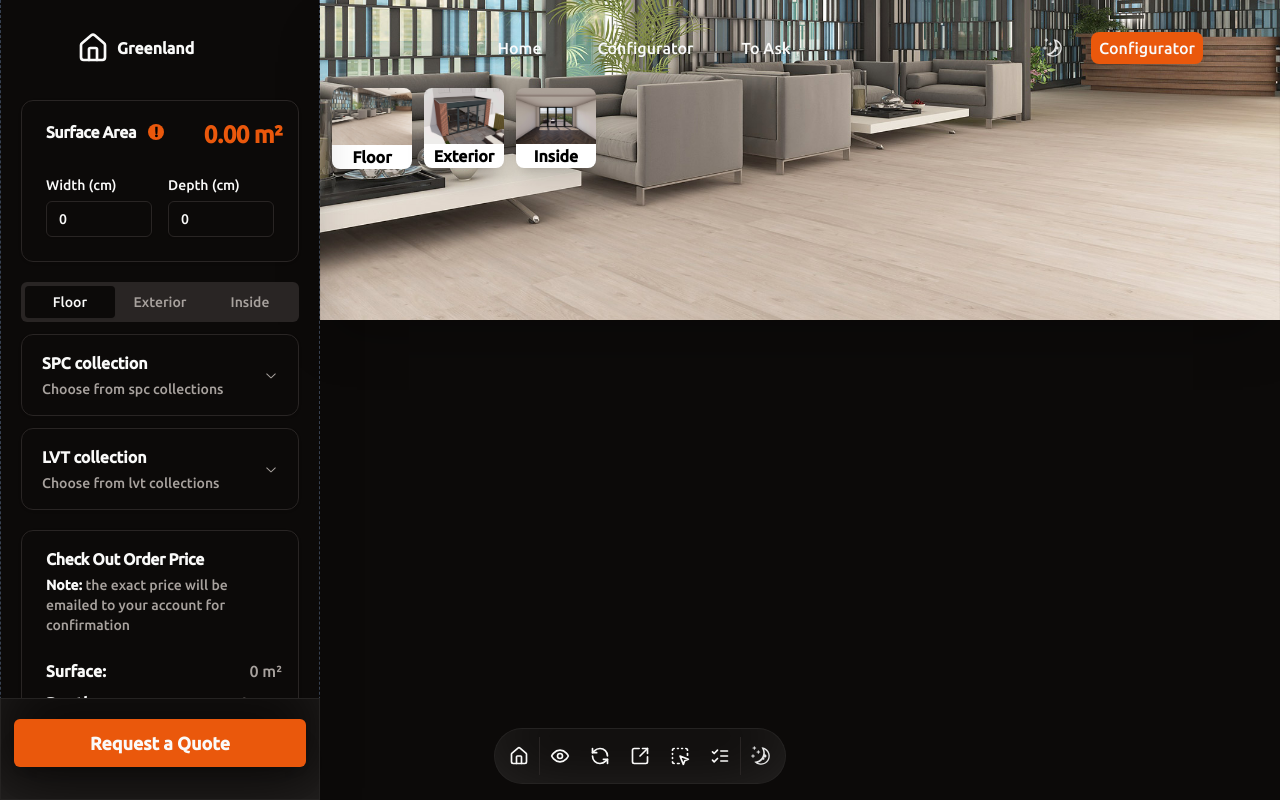
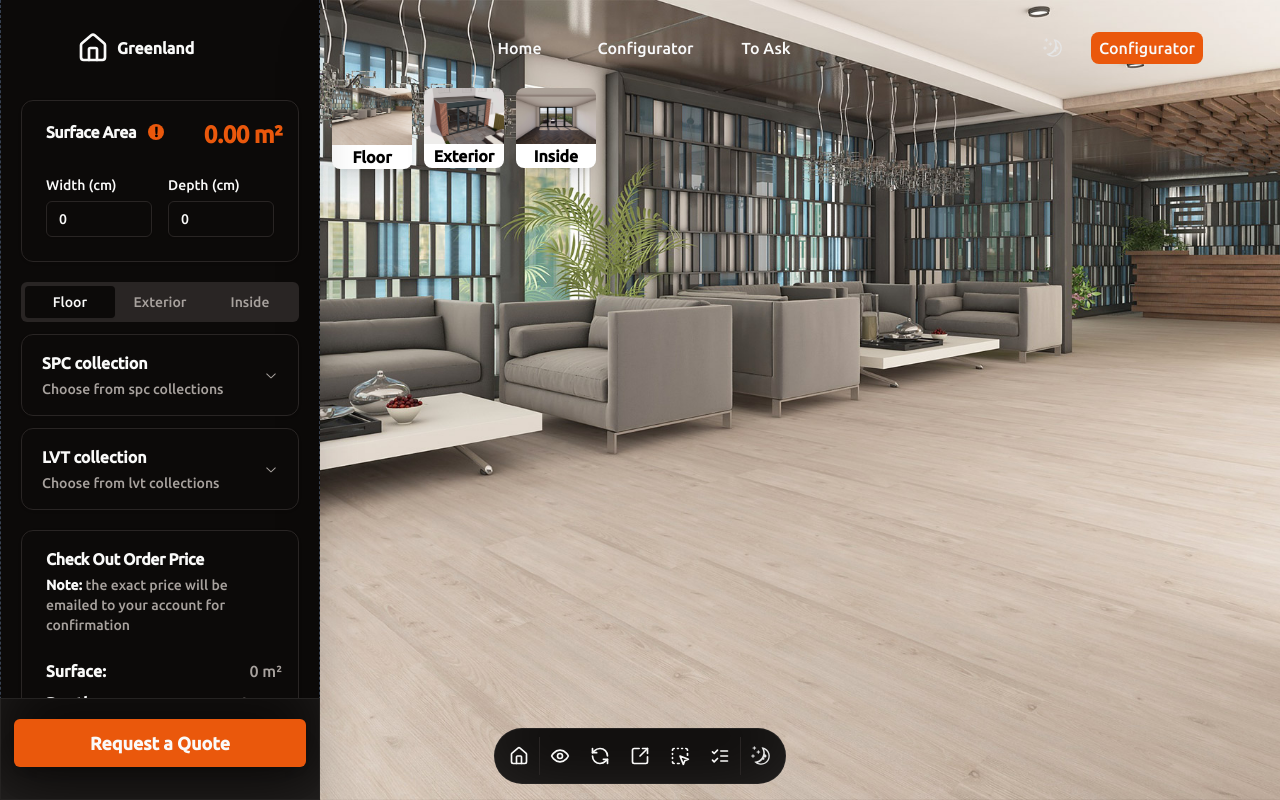
Before and after one commit to ali-melllo/B2B_DEVELOP, a Next.js app: page /configurator in a window 1280 px wide. Built offline with nearby package versions, Linux system fonts and the light colour scheme.

Commit message:
fixing max-h

```diff
--- a/src/app/configurator/page-client.tsx
+++ b/src/app/configurator/page-client.tsx
@@ -34,7 +34,7 @@ export default function PageClient() {
 
 
   return (
-    <main className="relative overflow-hidden shadow-2xl flex max-h-[40vh] h-6/12 md:h-screen">
+    <main className="relative overflow-hidden shadow-2xl flex max-h-[40vh] md:max-h-screen h-6/12 md:h-screen">
 
       <div className="flex cursor-pointer gap-x-3 absolute z-50 left-3 top top-[5.5em]">
         <div onClick={() => changeViewHandler('floor')} className="size-[2.75em] md:size-20 flex flex-col transition-all duration-200 justify-between hover:scale-105 rounded-xl shadow-xl">
```
